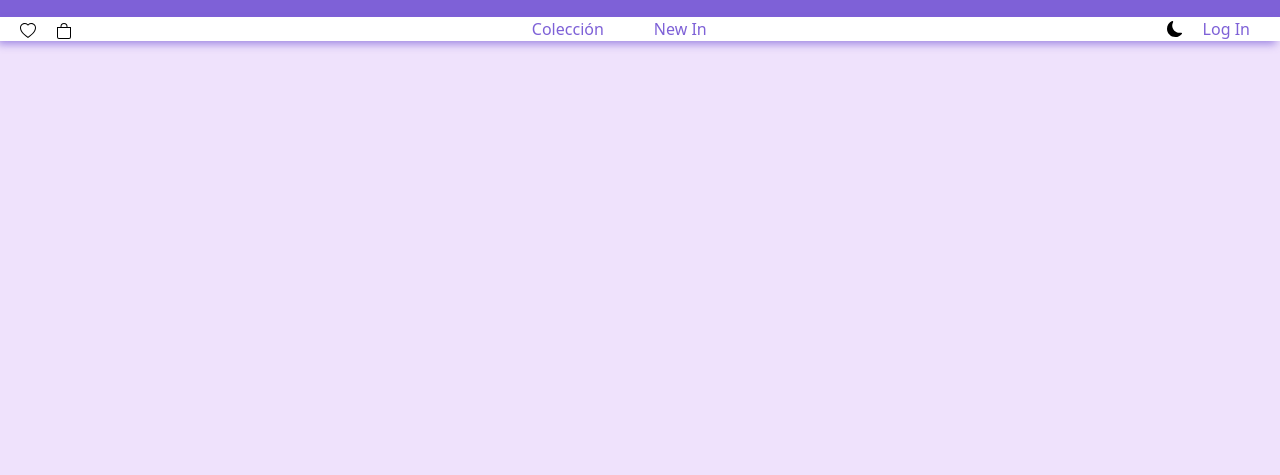
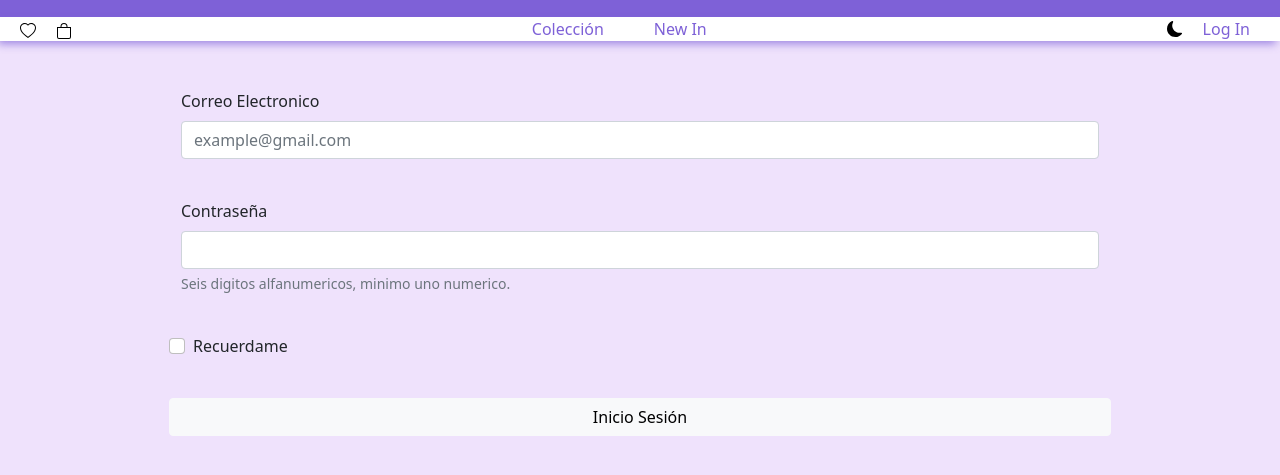
Before and after one commit to fflorenciaferrari/sunflower, a website: page pages/login.html in a window 1280 px wide. Shown: the part 123-598 px from the top of the page. Drawn offline with nearby package versions, Linux system fonts and the light colour scheme.

Commit message:
agrego main en el index log in

```diff
--- a/pages/login.html
+++ b/pages/login.html
@@ -59,8 +59,32 @@
 
 </header>
 
+<main>
+    <div class="container-fluid col-12 d-flex justify-content-center ">
+            <form class="row g-4 w-75 my-4">
+                <div class="mb-3">
+                <label for="exampleInputEmail1" class="form-label">Correo Electronico</label>
+                <input type="email" class="form-control" id="exampleInputEmail1" aria-describedby="emailHelp"placeholder="example@gmail.com">
 
-    <!-- bootstrap scripts -->
-    <script src="https://cdn.jsdelivr.net/npm/bootstrap@5.1.3/dist/js/bootstrap.bundle.min.js" integrity="sha384-ka7Sk0Gln4gmtz2MlQnikT1wXgYsOg+OMhuP+IlRH9sENBO0LRn5q+8nbTov4+1p" crossorigin="anonymous"></script>
+                </div>
+                <div class="mb-3">
+                <label for="exampleInputPassword1" class="form-label">Contraseña</label>
+                <input type="password" class="form-control" id="exampleInputPassword1">
+                <div id="passwordHelp" class="form-text">Seis digitos alfanumericos, minimo uno numerico.</div>
+                </div>
+                <div class="mb-3 form-check">
+                <input type="checkbox" class="form-check-input" id="exampleCheck1">
+                <label class="form-check-label" for="exampleCheck1">Recuerdame</label>
+                </div>
+                <button type="submit" class="btn btn-light">Inicio Sesión</button>
+            </form>
+    </div>
+
+</main>
+
+<!-- bootstrap scripts -->
+<script src="https://cdn.jsdelivr.net/npm/@popperjs/core@2.10.2/dist/umd/popper.min.js" integrity="sha384-7+zCNj/IqJ95wo16oMtfsKbZ9ccEh31eOz1HGyDuCQ6wgnyJNSYdrPa03rtR1zdB" crossorigin="anonymous"></script>
+<script src="https://cdn.jsdelivr.net/npm/bootstrap@5.1.3/dist/js/bootstrap.min.js" integrity="sha384-QJHtvGhmr9XOIpI6YVutG+2QOK9T+ZnN4kzFN1RtK3zEFEIsxhlmWl5/YESvpZ13" crossorigin="anonymous"></script>
+
 </body>
 </html>
```
Also changed, not shown: pages/compra.html (+1 -1 lines).
